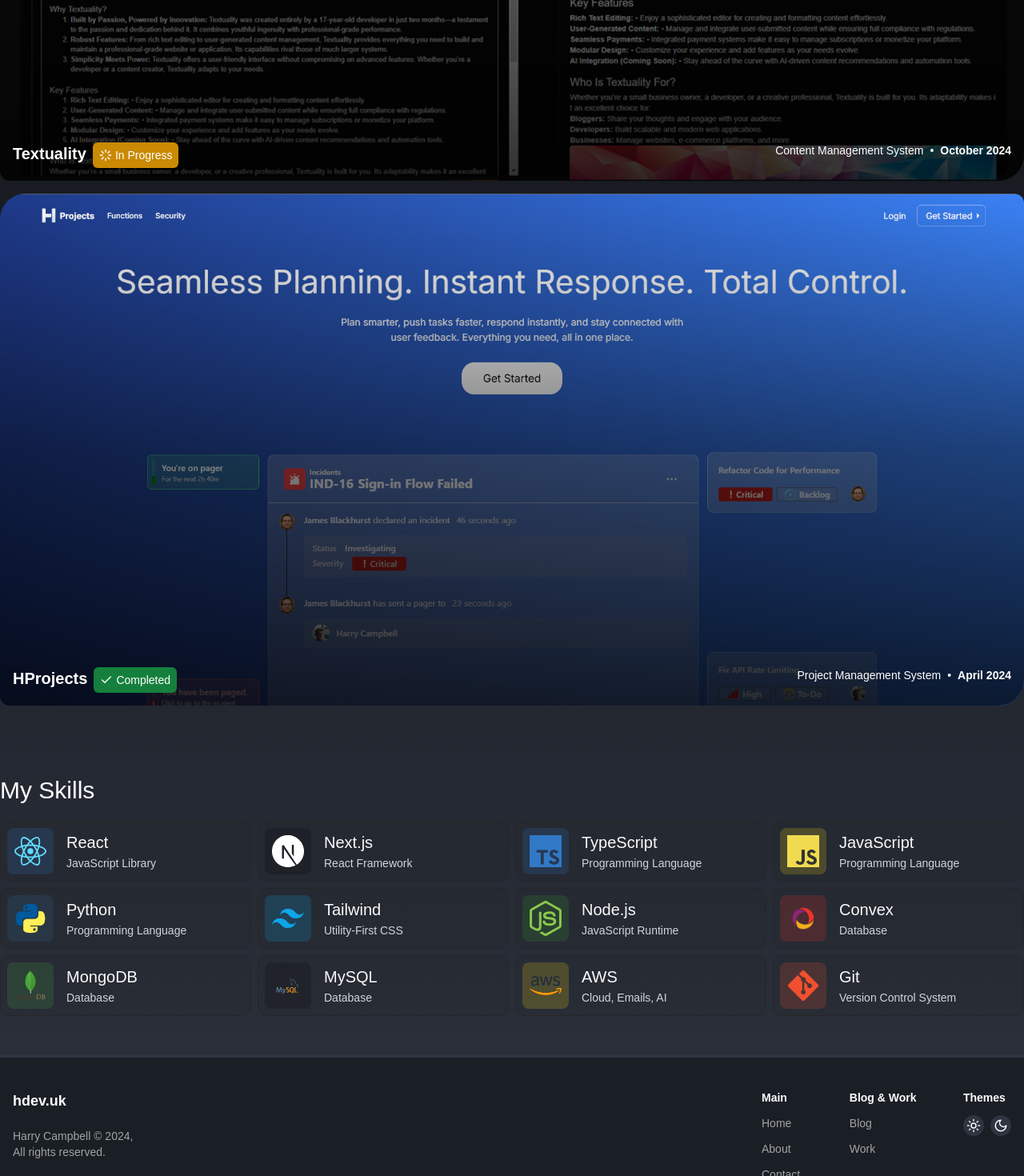
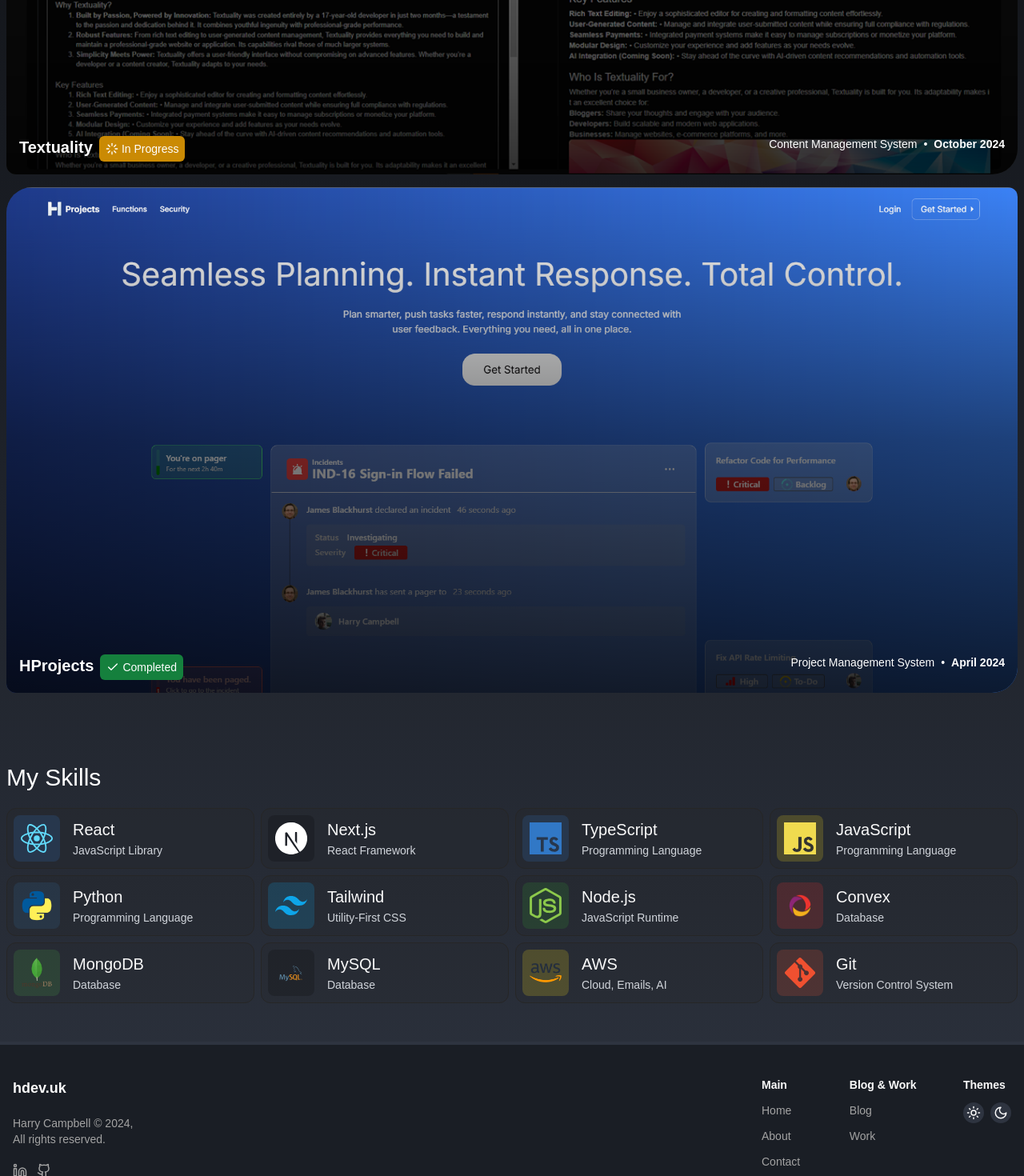
Before and after one commit to CampbellHarry/webportfolio, a Next.js app: page / in a window 1280 px wide. Shown: the part 1270-2740 px from the top of the page at 80% size. Built offline with nearby package versions, Linux system fonts and the light colour scheme.

Commit message:
Add padding to container elements in PageIndex component

```diff
--- a/src/app/page.tsx
+++ b/src/app/page.tsx
@@ -61,7 +61,7 @@
           </div>
           </div>
         </div>
-        <div className="container mx-auto mt-10 flex flex-col">
+        <div className="container mx-auto mt-10 flex flex-col px-2">
           <h2 className="text-3xl font-semibold text-start">Recent Work</h2>
           <div className="flex flex-col gap-4 mt-5">
             <ProjectCard
@@ -100,7 +100,7 @@
             />
           </div>
         </div>
-        <div className="container mx-auto mt-10 flex flex-col">
+        <div className="container mx-auto mt-10 px-2 flex flex-col">
           <div className="overflow-hidden ">
             <Skills  />
           </div>
```
